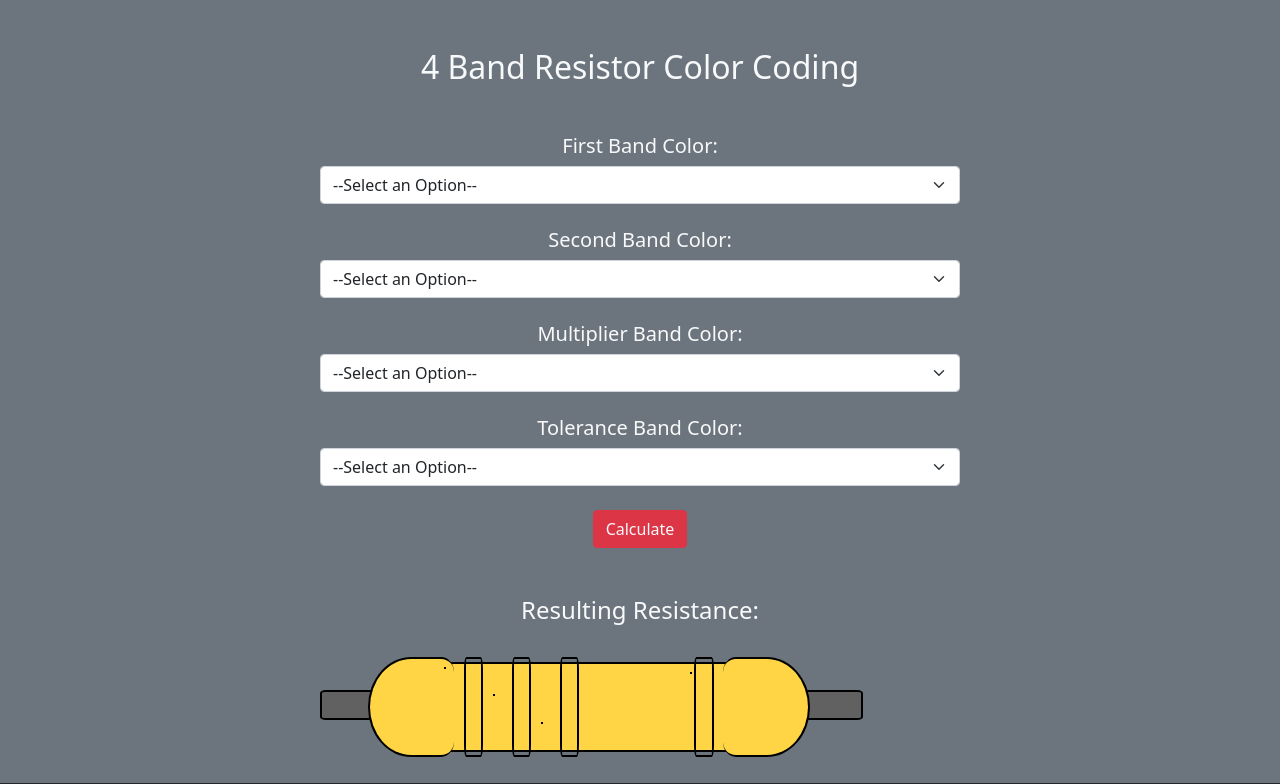
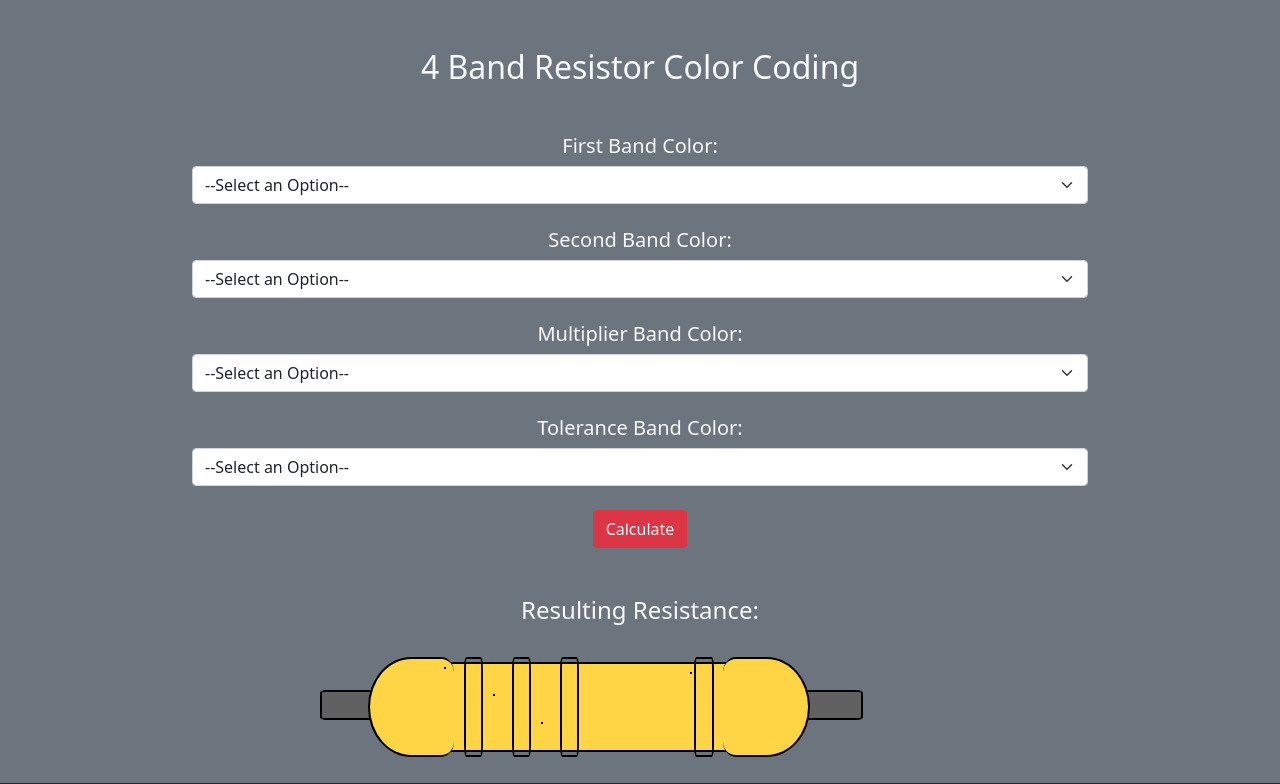
Before and after one commit to hariharan-tech/dogesolver, a Flask app: page /fourband in a window 1280 px wide. Shown: the part 56-840 px from the top of the page. Run offline with Flask 2, Linux system fonts and the light colour scheme.

Commit message:
Update resistorfour.html

```diff
--- a/templates/resistorfour.html
+++ b/templates/resistorfour.html
@@ -181,7 +181,7 @@
 {% endblock customstyle %}
 {% block body %}
 <h2 class="text-light my-5">4 Band Resistor Color Coding</h2>
-<form action="/fourband" method="POST" class="text-light mx-auto my-5 w-50">
+<form action="/fourband" method="POST" class="text-light mx-auto my-5 wform">
   <div class="form-group my-4">
     <label class="h5">First Band Color: </label>
     <select class="form-control form-select" name="firstband">
```
